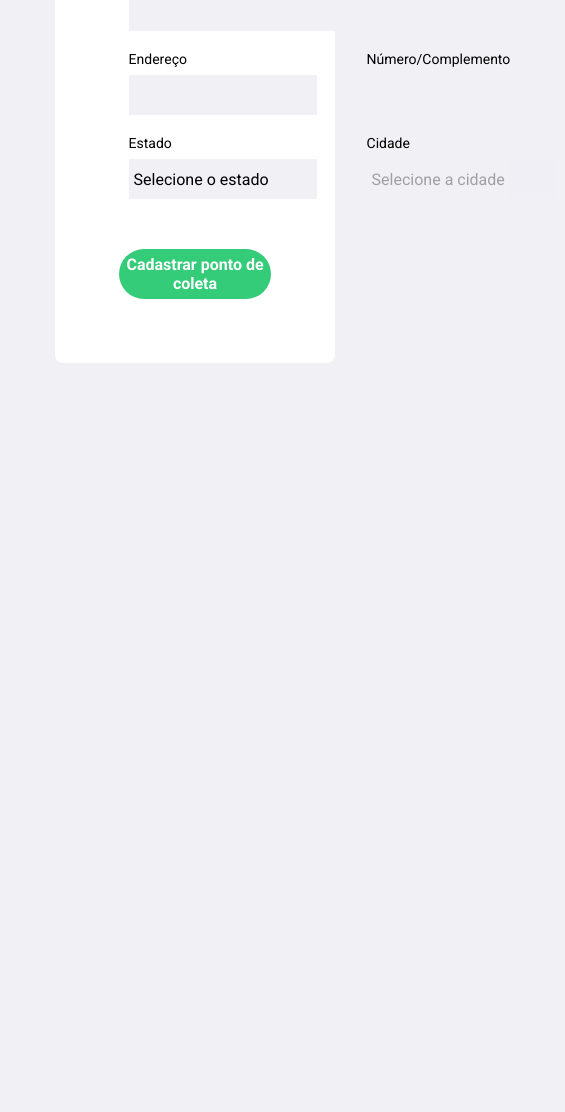
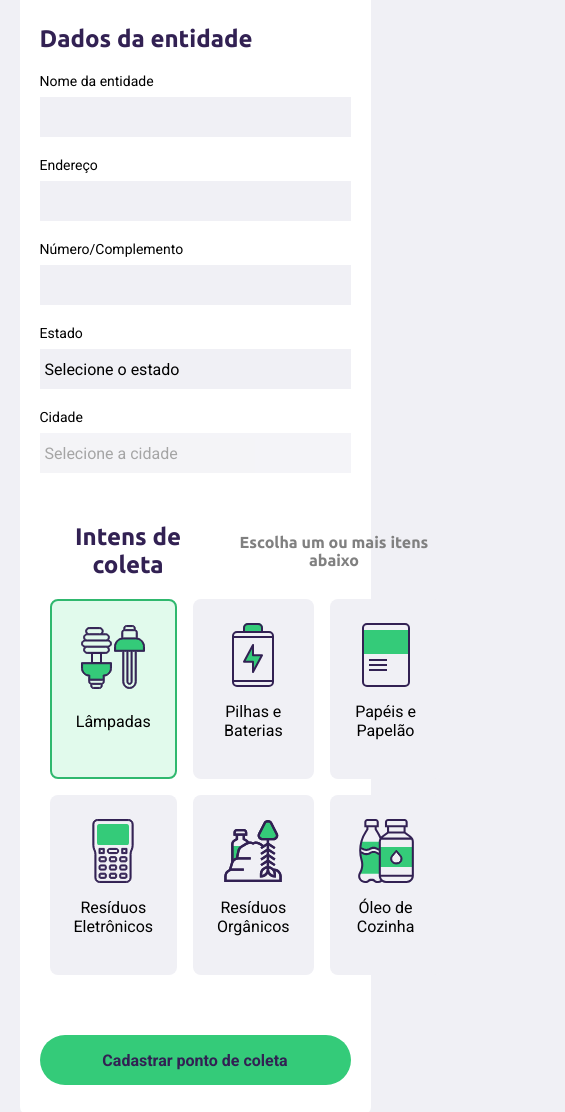
Before and after one commit to leonardomundims/nwl, a plain HTML site: page create-point.html in a window 390 px wide. Shown: the part 325-1437 px from the top of the page, 565 px wide, since content can reach past the window. Before the commit the page ends 844 px from the top, so only its background shows below. Drawn offline with Linux system fonts and the light colour scheme; no server answers.

Commit message:
refatoracao css e finalizacao layout pag. create-point

```diff
--- a/create-point.html
+++ b/create-point.html
@@ -23,49 +23,75 @@
         </header>
 
         <form action="">
+            <h3>Cadastro de ponto de coleta</h3>
             <fieldset>
                 <legend>
-                    <h3>Dados da entidade</h3>
+                    Dados da entidade
                 </legend>
                 <div class="field">
                     <label for="name">Nome da entidade</label>
-                    <input type="text" name="name">
+                    <input type="text" name="name" required>
                 </div>
 
                 <div class="field-group">
                     <div class="field">
                         <label for="adress">Endereço</label>
-                        <input type="text" name="adress">
+                        <input type="text" name="adress" required>
                     </div>
                     <div class="field">
                         <label for="adress2">Número/Complemento</label>
-                        <input type="text" name="adress2">
+                        <input type="text" name="adress2" required>
                     </div>
                 </div>
 
                 <div class="field-group">
                     <div class="field">
                         <label for="uf">Estado</label>
-                        <select name="uf">
+                        <select name="uf" required>
                             <option value="">Selecione o estado</option>
                         </select>
-                        <input type="hidden" name="estado" value="">
+                        <input type="hidden" name="state" value="">
                     </div>
                     <div class="field">
                         <label for="city">Cidade</label>
-                        <select name="city" disabled>
+                        <select name="city" disabled required>
                             <option value="">Selecione a cidade</option>
                         </select>
-                        <input type="hidden" name="cidade" value="">
                     </div>
                 </div>
 
             </fieldset>
-            <!--
-                    <fieldset>
-                        <legend><h3>Itens de coleta</h3></legend>
-                    </fieldset>
-                -->
+            <fieldset>
+                <legend><span>Intens de coleta</span>
+                    <span class="small">Escolha um ou mais itens abaixo</span>
+                </legend>
+                <div class="itens-grid">
+                    <li data-id="1" class="selected">
+                        <img src="assets/icones/lampadas.svg" alt="Lâmpadas">
+                        <span>Lâmpadas</span>
+                    </li>
+                    <li data-id="2">
+                        <img src="assets/icones/baterias.svg" alt="Pilhas e Baterias">
+                        <span>Pilhas e Baterias</span>
+                    </li>
+                    <li data-id="3">
+                        <img src="assets/icones/papeis-papelao.svg" alt="Papéis e Papelão">
+                        <span>Papéis e Papelão</span>
+                    </li>
+                    <li data-id="4">
+                        <img src="assets/icones/eletronicos.svg" alt="Resíduos Eletrônicos">
+                        <span>Resíduos Eletrônicos</span>
+                    </li>
+                    <li data-id="5">
+                        <img src="assets/icones/organicos.svg" alt="Resíduos Orgânicos">
+                        <span>Resíduos Orgânicos</span>
+                    </li>
+                    <li data-id="6">
+                        <img src="assets/icones/oleo.svg" alt="Óleo de Cozinha">
+                        <span>Óleo de Cozinha</span>
+                    </li>
+                </div>
+            </fieldset>
             <button type="submit">Cadastrar ponto de coleta</button>
         </form>
     </div>
--- a/scripts/create-point.js
+++ b/scripts/create-point.js
@@ -22,7 +22,7 @@ ufSelect.addEventListener("change", getCities) //quando escolher o estdo aciona
 //função que gera as cidades - o atributo event vem da função eventlistener acima
 function getCities(event) {
     const citySelect = document.querySelector("[name = city]")
-    const cidadeInput = document.querySelector("[name = estado]")
+    const stateInput = document.querySelector("[name = state]")
     const ufId = event.target.value
     const url = `https://servicodados.ibge.gov.br/api/v1/localidades/estados/${ufId}/municipios?orderBy=nome`
 
@@ -36,7 +36,7 @@ function getCities(event) {
         citySelect.innerHTML = ""
         fetch(url).then(res => res.json()).then(cities => {
             for (const city of cities) {
-                citySelect.innerHTML += `<option value="${city.id}">${city.nome}</option>`
+                citySelect.innerHTML += `<option value="${city.nome}">${city.nome}</option>`
             }
         })
         citySelect.disabled = false
@@ -44,5 +44,5 @@ function getCities(event) {
 
     //coloca o texto do estado selecionado
     const indexOfState = event.target.selectedIndex
-    cidadeInput.value = event.target.options[indexOfState].text
+    stateInput.value = event.target.options[indexOfState].text
 }
--- a/styles/create-point.css
+++ b/styles/create-point.css
@@ -1,4 +1,10 @@
-/* header */
+/* font */
+
+#create-point button,
+#create-point input,
+#create-point select {
+    font-family: Roboto, sans-serif;
+}
 
 #create-point {
     background-color: var(--background-color);
@@ -6,6 +12,9 @@
     max-width: 1100px;
     margin: 0 auto;
 }
+
+
+/* header */
 
 #create-point header {
     display: flex;
@@ -40,13 +49,33 @@
     padding: 64px;
 }
 
+#create-point h3 {
+    font-size: 36px;
+    color: var(--title-color);
+    margin-bottom: 40px;
+    text-align: center;
+}
+
 #create-point form legend {
+    width: 100%;
+    margin-bottom: 10px;
+    font-family: Ubuntu, sans-serif;
+    font-size: 24px;
+    font-weight: bold;
     color: var(--title-color);
-    margin-bottom: 24px;
+    display: flex;
+    justify-content: space-between;
+    align-items: center;
+}
+
+#create-point form legend span.small {
+    font-size: 16px;
+    color: grey
 }
 
 #create-point form fieldset {
     border: 0;
+    margin-bottom: 40px;
 }
 
 #create-point form label {
@@ -109,7 +138,7 @@
     margin-top: 40px;
     border: 0;
     background-color: var(--primary-color);
-    color: white;
+    color: var(--title-color);
     text-align: center;
     font-weight: bold;
     font-size: 16px;
@@ -119,14 +148,43 @@
 }
 
 #create-point button:hover {
-    background-color: #2fb86e;
+    background-color: var(--dark-green-color);
 }
 
 
-/* font */
+/* parte do select de intens */
 
-#create-point button,
-#create-point input,
-#create-point select {
-    font-family: Roboto, sans-serif;
+.itens-grid {
+    display: grid;
+    grid-template-columns: 1fr 1fr 1fr;
+    gap: 16px;
+    margin: 10px;
 }
+
+.itens-grid li {
+    list-style: none;
+    height: 180px;
+    border-radius: 8px;
+    display: flex;
+    flex-direction: column;
+    align-items: center;
+    justify-content: center;
+    background-color: var(--background-color);
+    padding: 24px;
+    cursor: pointer;
+}
+
+.itens-grid li span {
+    flex: 1;
+    display: flex;
+    align-items: center;
+    text-align: center;
+}
+
+
+/* inten selecionado */
+
+.itens-grid li.selected {
+    border: 2px solid var(--dark-green-color);
+    background-color: #e1Faec;
+}
--- a/styles/main.css
+++ b/styles/main.css
@@ -4,6 +4,7 @@
     --title-color: #322153;
     --background-color: #f0f0f5;
     --primary-color: #34CB79;
+    --dark-green-color: #2fb86e;
 }
 
 html {
--- a/styles/page-home.css
+++ b/styles/page-home.css
@@ -62,14 +62,14 @@
     height: 50px;
     border-radius: 25px;
     background-color: var(--primary-color);
-    color: white;
+    color: var(--title-color);
     display: flex;
     align-items: center;
     transition: all 400ms;
 }
 
 #page-home main a:hover {
-    background-color: #2fb86e;
+    background-color: var(--dark-green-color);
 }
 
 #page-home main a span {
--- a/styles/responsive.css
+++ b/styles/responsive.css
@@ -10,23 +10,59 @@
     }
     #page-home main {
         align-items: center;
+        width: auto;
+        margin-bottom: 50px;
     }
-    #page-home #login {
+    #page-home header a {
         position: absolute;
         bottom: 5vh;
         transform: translateX(-15%);
+    }
+    /* pagina create-point */
+    #create-point header {
+        flex-direction: column;
+    }
+    #create-point header a {
+        margin-top: 10px;
+    }
+    #create-point form {
+        display: flex;
+        flex-direction: column;
+        width: 100%;
+        padding: 20px;
+        justify-content: center;
+    }
+    #create-point form legend {
+        text-align: center;
+    }
+    #create-point form fieldset {
+        border: 0;
+        display: flex;
+        flex-direction: column;
+    }
+    #create-point .field-group {
+        flex-direction: column;
+    }
+    #create-point .field+.field {
+        margin-left: 0;
+    }
+    #create-point .field {
+        margin: 10px 0;
+    }
+    #create-point button {
+        margin: 10px auto;
     }
 }
 
 
 /* small laptops */
 
-@media (min-width: 1024px) {
+@media (min-width: 900px) {
     #page-home {
-        background-position: 37vw bottom;
+        background-position: 32vw bottom;
     }
     #page-home main {
-        width: 40vw;
+        width: 50vw;
     }
 }
 
@@ -46,9 +82,6 @@
     #page-home {
         background-position-x: 50vw;
     }
-}
-
-@media (min-height: 1000px) {
     html {
         font-size: x-large;
     }
@@ -67,7 +100,4 @@
     #page-home {
         background-position-y: 15vh;
     }
-    #page-home main {
-        width: 40vw;
-    }
 }
```
